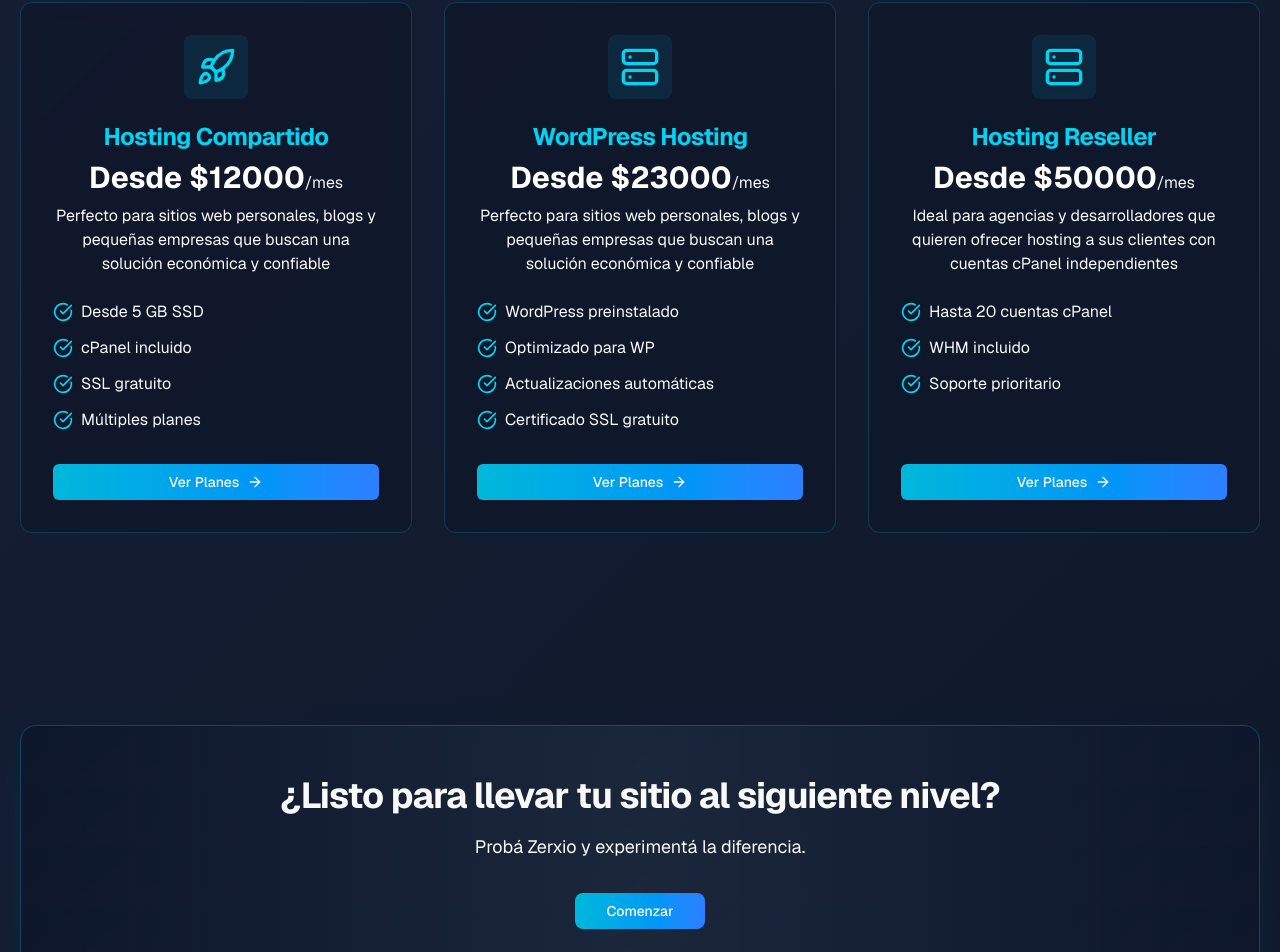
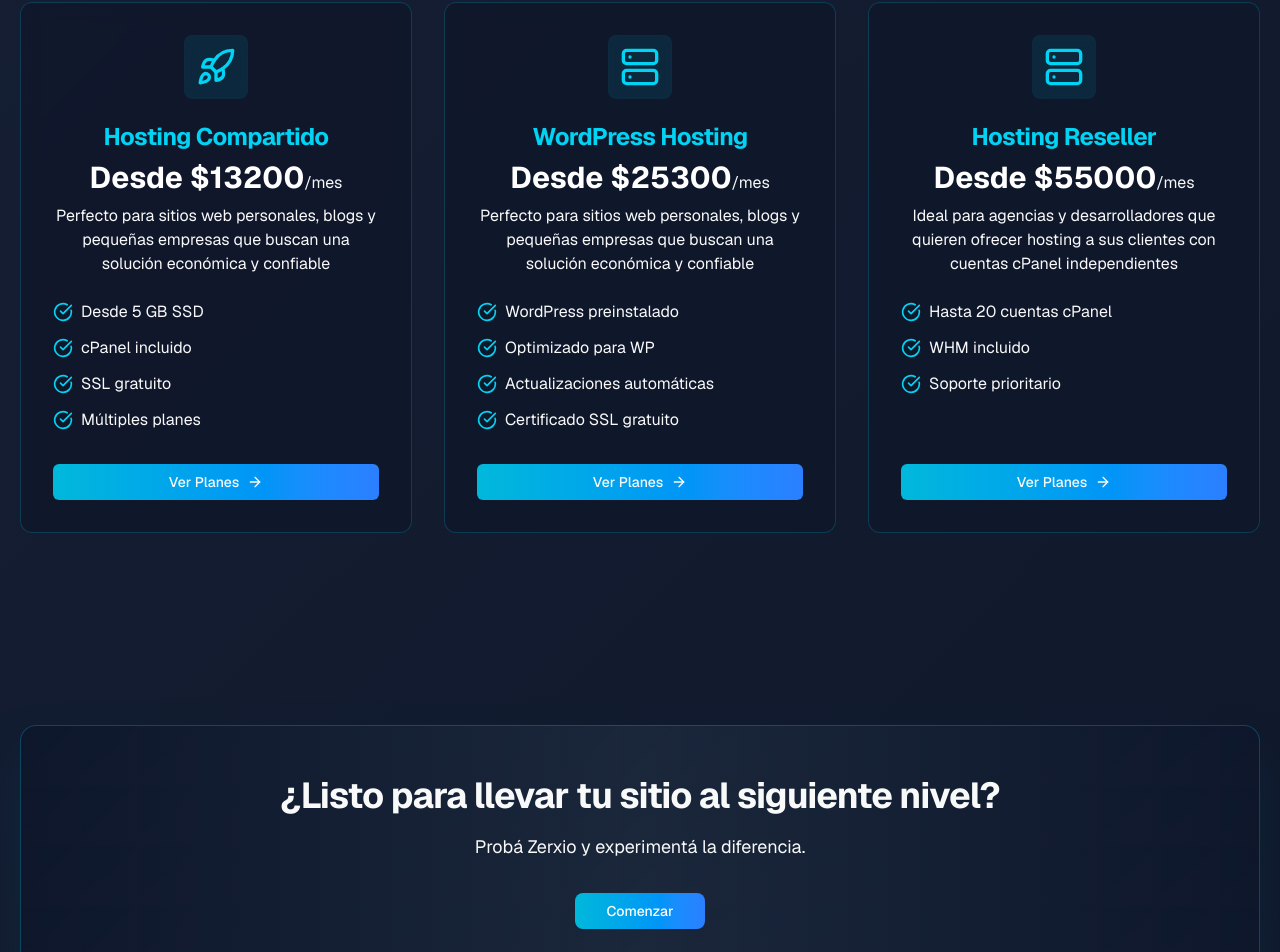
Before and after one commit to nahuelfariasc/zerxio, a Next.js app: page / in a window 1280 px wide. Shown: the part 1717-2669 px from the top of the page. Built offline with nearby package versions, Linux system fonts and the light colour scheme.

Commit message:
fix prices

```diff
--- a/src/app/(routes)/hosting-compartido/page.tsx
+++ b/src/app/(routes)/hosting-compartido/page.tsx
@@ -20,7 +20,7 @@ const compartidoPlans: CompartidoPlanData[] = [
     id: 1,
     title: "Básico",
     description: "Ideal para sitios web personales y blogs",
-    cost: 12000,
+    cost: 13200,
     list: "5 GB SSD ultrarrápido\n50 GB transferencia mensual\n5 cuentas de email\n2 bases de datos MySQL\n2 subdominios\nCertificado SSL gratuito\ncPanel incluido",
     link: "https://panel.zerxio.com/acc/order/main/packages/host_basico/?group_id=11"
   },
@@ -28,7 +28,7 @@ const compartidoPlans: CompartidoPlanData[] = [
     id: 2,
     title: "Intermedio",
     description: "Perfecto para pequeñas empresas",
-    cost: 25000,
+    cost: 27500,
     list: "15 GB SSD ultrarrápido\n100 GB transferencia mensual\n10 cuentas de email\n5 bases de datos MySQL\n6 subdominios\nCertificado SSL gratuito\ncPanel incluido",
     link: "https://panel.zerxio.com/acc/order/main/packages/host_intermedio/?group_id=12"
   },
@@ -36,7 +36,7 @@ const compartidoPlans: CompartidoPlanData[] = [
     id: 3,
     title: "Avanzado",
     description: "Para sitios con alto tráfico",
-    cost: 40000,
+    cost: 44000,
     list: "30 GB SSD ultrarrápido\nTransferencia ilimitada\nCuentas de email ilimitadas\nBases de datos ilimitadas\nCertificado SSL Gratis\n5 dominios alias (parked)\nCertificado SSL gratuito\ncPanel incluido",
     link: "https://panel.zerxio.com/acc/order/main/packages/host_advanced/?group_id=13"
   }
--- a/src/app/(routes)/hosting-reseller/page.tsx
+++ b/src/app/(routes)/hosting-reseller/page.tsx
@@ -19,7 +19,7 @@ const compartidoPlans: CompartidoPlanData[] = [
     id: 1,
     title: "Básico",
     description: "Ideal para empezar tu negocio de hosting",
-    cost: 50000,
+    cost: 55000,
     list: "5 GB SSD ultrarrápido\n50 GB transferencia mensual\n5 cuentas de email\n2 bases de datos MySQL\n2 subdominios\nCertificado SSL gratuito\ncPanel incluido",
     link: "https://panel.zerxio.com/acc/order/main/packages/reseller_initial/?group_id=16",
   },
@@ -27,7 +27,7 @@ const compartidoPlans: CompartidoPlanData[] = [
     id: 2,
     title: "Intermedio",
     description: "Perfecto para agencias en crecimiento",
-    cost: 86000,
+    cost: 94600,
     list: "15 GB SSD ultrarrápido\n100 GB transferencia mensual\n10 cuentas de email\n5 bases de datos MySQL\n6 subdominios\nCertificado SSL gratuito\ncPanel incluido",
     link: "https://panel.zerxio.com/acc/order/main/packages/reseller_advanced/?group_id=15",
   },
@@ -35,7 +35,7 @@ const compartidoPlans: CompartidoPlanData[] = [
     id: 3,
     title: "Avanzado",
     description: "Para empresas con altos requerimientos",
-    cost: 136000,
+    cost: 149600,
     list: "30 GB SSD ultrarrápido\nTransferencia ilimitada\nCuentas de email ilimitadas\nBases de datos ilimitadas\n5 dominios alias (parked)\nCertificado SSL gratuito\ncPanel incluido",
     link: "https://panel.zerxio.com/acc/order/main/packages/reseller_pro/?group_id=14",
   }
--- a/src/app/(routes)/hosting-wordpress/page.tsx
+++ b/src/app/(routes)/hosting-wordpress/page.tsx
@@ -20,7 +20,7 @@ const compartidoPlans: CompartidoPlanData[] = [
     id: 1,
     title: "WordPress Básico",
     description: "Ideal para blogs y sitios web personales",
-    cost: 23000,
+    cost: 25300,
     list: "1 Sitio WordPress\n10GB Almacenamiento SSD\n100,000 Visitas Mensuales\nCertificado SSL Gratis\nCopias de Seguridad Diarias",
     link: "https://panel.zerxio.com/acc/order/main/packages/wp_incio/?group_id=8",
   },
@@ -28,7 +28,7 @@ const compartidoPlans: CompartidoPlanData[] = [
     id: 2,
     title: "WordPress Profesional",
     description: "Perfecto para negocios y lugares web profesionales",
-    cost: 38000,
+    cost: 41800,
     list: "3 Sitios WordPress\n30GB Almacenamiento SSD\n300,000 Visitas Mensuales\nCertificado SSL Gratis\nCopias de Seguridad Diarias\nCaché Avanzado",
     link: "https://panel.zerxio.com/acc/order/main/packages/wp_plys/?group_id=9",
   },
@@ -36,7 +36,7 @@ const compartidoPlans: CompartidoPlanData[] = [
     id: 3,
     title: "WordPress Empresarial",
     description: "Para lugares web de alto tráfico y e-commerce",
-    cost: 62000,
+    cost: 68200,
     list: "Sitios WordPress Ilimitados\n100GB Almacenamiento SSD\n1,000,000 Visitas Mensuales\nCertificado SSL Gratis\nCopias de Seguridad en Tiempo Real\nCaché Avanzado\nSoporte Prioritario",
     link: "https://panel.zerxio.com/acc/order/main/packages/wp_avanzado/?group_id=10",
   }
--- a/src/app/page.tsx
+++ b/src/app/page.tsx
@@ -9,7 +9,7 @@ const examplePlans: Plan[] = [
     id: 1,
     name: "Hosting Compartido",
     description: "Perfecto para sitios web personales, blogs y pequeñas empresas que buscan una solución económica y confiable",
-    price: "Desde $12000",
+    price: "Desde $13200",
     features: [
       "Desde 5 GB SSD",
       "cPanel incluido",
@@ -24,7 +24,7 @@ const examplePlans: Plan[] = [
     id: 2,
     name: "WordPress Hosting",
     description: "Perfecto para sitios web personales, blogs y pequeñas empresas que buscan una solución económica y confiable",
-    price: "Desde $23000",
+    price: "Desde $25300",
     features: [
       "WordPress preinstalado",
       "Optimizado para WP",
@@ -39,7 +39,7 @@ const examplePlans: Plan[] = [
     id: 3,
     name: "Hosting Reseller",
     description: "Ideal para agencias y desarrolladores que quieren ofrecer hosting a sus clientes con cuentas cPanel independientes",
-    price: "Desde $50000",
+    price: "Desde $55000",
     features: [
       "Hasta 20 cuentas cPanel",
       "WHM incluido",
```
